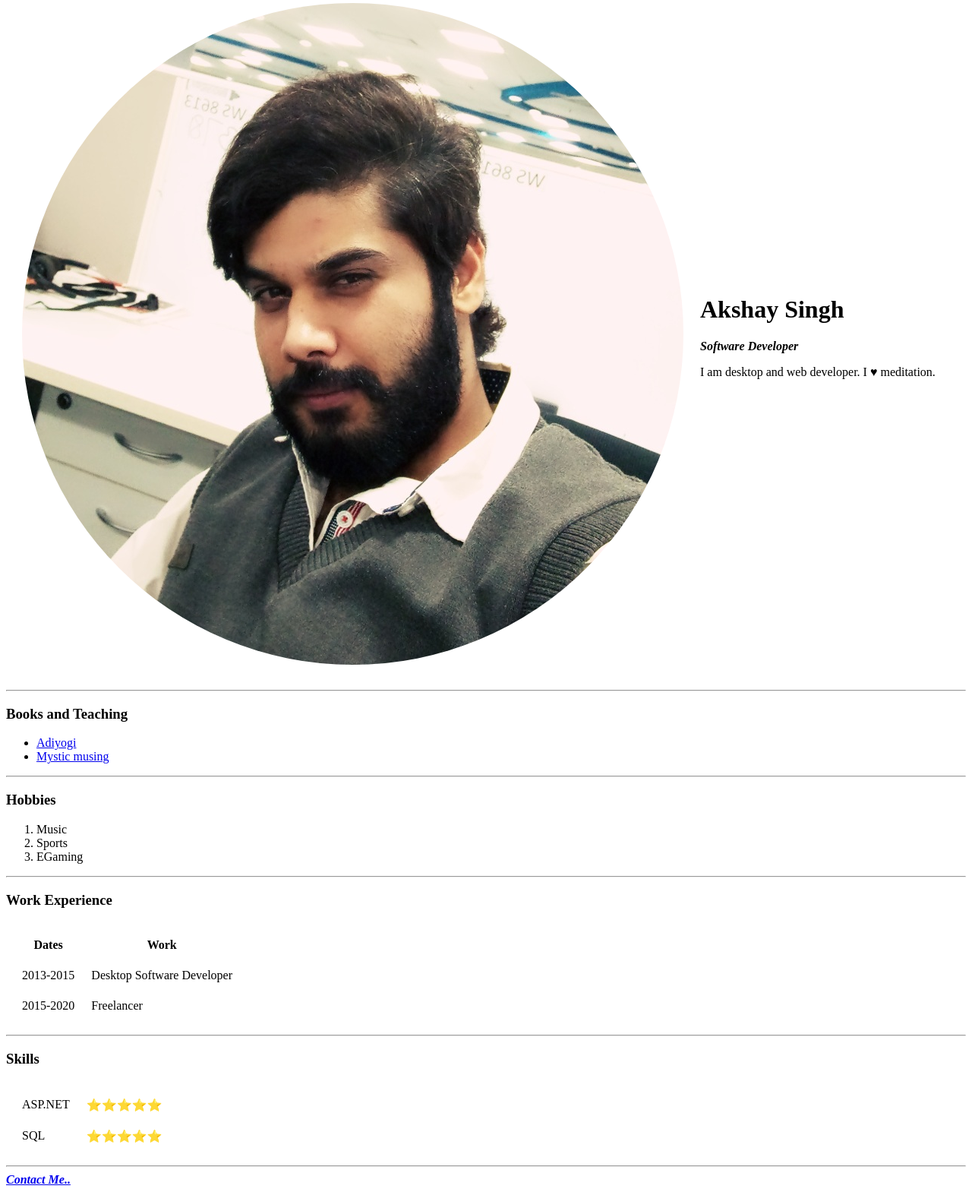
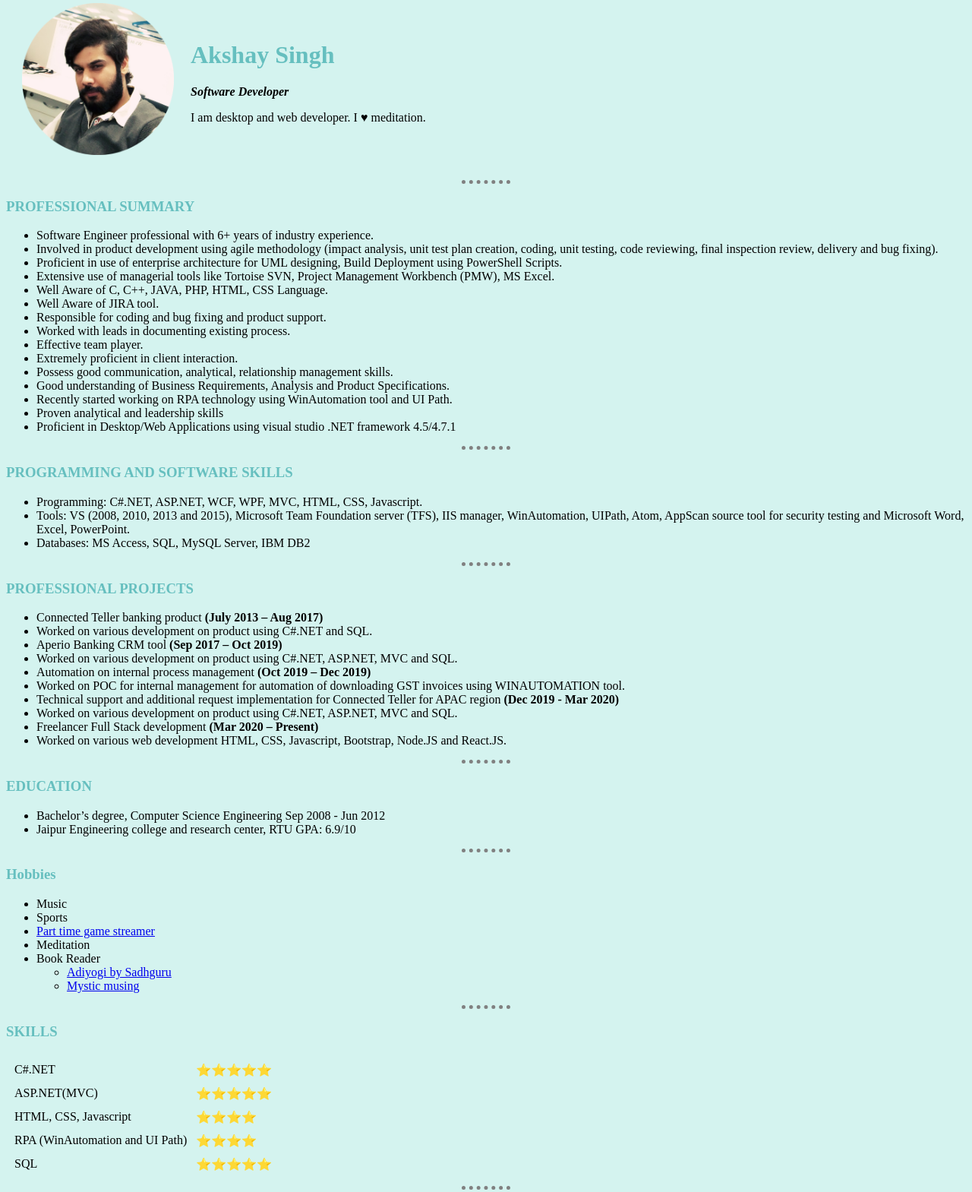
Before and after one commit to xaexplorer/CV, a plain HTML site: page index.html in a window 1280 px wide. Shown: the part 25-1594 px from the top of the page at 76% size. Drawn offline with Linux system fonts and the light colour scheme.

Commit message:
Add files via upload

```diff
--- /dev/null
+++ b/CSS/Styles.css
@@ -0,0 +1,23 @@
+body{
+  background-color: #d4f3ef;
+}
+
+hr{
+  border-style: none;
+  border-top-style: dotted;
+  border-color: grey;
+  border-width: 5px;
+  width: 5%;
+}
+
+img{
+  height: 200px;
+}
+
+h1{
+  color: #66BFBF;
+}
+
+h3{
+  color: #66BFBF;
+}
--- a/index.html
+++ b/index.html
@@ -4,13 +4,14 @@
 <head>
   <meta charset="utf-8">
   <title>❦ Akshay's Personal Site</title>
+  <link rel="stylesheet" href="CSS/Styles.css">
 </head>
 
 <body>
   <table cellspacing="20">
     <tr>
       <td>
-        <img src="circle-cropped.png" />
+        <img src="Images/circle-cropped.png" />
       </td>
       <td>
         <h1>Akshay Singh</h1>
@@ -20,47 +21,160 @@
     </tr>
   </table>
   <hr />
-  <h3>Books and Teaching</h3>
+  <h3>PROFESSIONAL SUMMARY</h3>
   <ul>
-    <li><a
-        href="https://www.amazon.in/Adiyogi-Source-Yoga-Sadhguru/dp/9352643925/ref=asc_df_9352643925/?tag=googleshopdes-21&linkCode=df0&hvadid=397079106398&hvpos=&hvnetw=g&hvrand=5693575837488915077&hvpone=&hvptwo=&hvqmt=&hvdev=c&hvdvcmdl=&hvlocint=&hvlocphy=1007764&hvtargid=pla-312811093596&psc=1&ext_vrnc=hi">Adiyogi</a>
+    <li>
+      Software Engineer professional with 6+ years of industry experience.
     </li>
-    <li><a href="https://www.amazon.in/Mystics-Musings-Sadhguru-ebook/dp/B00AI13V7K">Mystic musing</a></li>
+    <li>
+      Involved in product development using agile methodology (impact analysis, unit test plan creation, coding, unit testing, code reviewing, final inspection review, delivery and bug fixing).
+    </li>
+    <li>
+      Proficient in use of enterprise architecture for UML designing, Build Deployment using PowerShell Scripts.
+    </li>
+    <li>
+      Extensive use of managerial tools like Tortoise SVN, Project Management Workbench (PMW), MS Excel.
+    </li>
+    <li>
+      Well Aware of C, C++, JAVA, PHP, HTML, CSS Language.
+    </li>
+    <li>
+      Well Aware of JIRA tool.
+    </li>
+    <li>
+      Responsible for coding and bug fixing and product support.
+    </li>
+    <li>
+      Worked with leads in documenting existing process.
+    </li>
+    <li>
+      Effective team player.
+    </li>
+    <li>
+      Extremely proficient in client interaction.
+    </li>
+    <li>
+      Possess good communication, analytical, relationship management skills.
+    </li>
+    <li>
+      Good understanding of Business Requirements, Analysis and Product Specifications.
+    </li>
+    <li>
+      Recently started working on RPA technology using WinAutomation tool and UI Path.
+    </li>
+    <li>
+      Proven analytical and leadership skills
+    </li>
+    <li>
+      Proficient in Desktop/Web Applications using visual studio .NET framework 4.5/4.7.1
+    </li>
+  </ul>
+  <hr />
+  <h3>PROGRAMMING AND SOFTWARE SKILLS</h3>
+  <ul>
+    <li>
+      Programming: C#.NET, ASP.NET, WCF, WPF, MVC, HTML, CSS, Javascript.
+    </li>
+    <li>
+      Tools: VS (2008, 2010, 2013 and 2015), Microsoft Team Foundation server (TFS), IIS manager, WinAutomation, UIPath, Atom, AppScan source tool for security testing and Microsoft Word, Excel, PowerPoint.
+    </li>
+    <li>
+      Databases: MS Access, SQL, MySQL Server, IBM DB2
+    </li>
+  </ul>
+  <hr />
+  <h3>PROFESSIONAL PROJECTS</h3>
+  <UL>
+    <li>
+      Connected Teller banking product <strong>(July 2013 – Aug 2017)</strong><br />
+      <li>
+        Worked on various development on product using C#.NET and SQL.
+      </li>
+    </li>
+    <li>
+      Aperio Banking CRM tool <strong>(Sep 2017 – Oct 2019)</strong><br />
+      <li>
+        Worked on various development on product using C#.NET, ASP.NET, MVC and SQL.
+      </li>
+    </li>
+    <li>
+      Automation on internal process management <strong>(Oct 2019 – Dec 2019)</strong><br />
+      <li>
+        Worked on POC for internal management for automation of downloading GST invoices using WINAUTOMATION tool.
+      </li>
+    </li>
+    <li>
+      Technical support and additional request implementation for Connected Teller for APAC region <strong>(Dec 2019 - Mar 2020)</strong> <br />
+      <li>
+        Worked on various development on product using C#.NET, ASP.NET, MVC and SQL.
+      </li>
+    </li>
+    <li>
+      Freelancer Full Stack development <strong>(Mar 2020 – Present)</strong> <br />
+      <li>
+        Worked on various web development HTML, CSS, Javascript, Bootstrap, Node.JS and React.JS.
+      </li>
+    </li>
+  </UL>
+  <hr />
+  <h3>EDUCATION</h3>
+  <ul>
+    <li>
+      Bachelor’s degree, Computer Science Engineering Sep 2008 - Jun 2012
+    </li>
+    <li>
+      Jaipur Engineering college and research center, RTU GPA: 6.9/10
+    </li>
   </ul>
   <hr />
   <h3>Hobbies</h3>
-  <ol>
+  <ul>
     <li>Music</li>
     <li>Sports</li>
-    <li>EGaming</li>
-  </ol>
+    <li><a href="https://www.youtube.com/channel/UCNdrMNxMvtkomweK_QhtEsw?view_as=subscriber">Part time game streamer</a></li>
+    <li>Meditation</li>
+    <li>Book Reader<br />
+      <ul>
+        <li><a
+            href="https://www.amazon.in/Adiyogi-Source-Yoga-Sadhguru/dp/9352643925/ref=asc_df_9352643925/?tag=googleshopdes-21&linkCode=df0&hvadid=397079106398&hvpos=&hvnetw=g&hvrand=5693575837488915077&hvpone=&hvptwo=&hvqmt=&hvdev=c&hvdvcmdl=&hvlocint=&hvlocphy=1007764&hvtargid=pla-312811093596&psc=1&ext_vrnc=hi">Adiyogi by Sadhguru</a>
+        </li>
+        <li><a href="https://www.amazon.in/Mystics-Musings-Sadhguru-ebook/dp/B00AI13V7K">Mystic musing</a></li>
+      </ul>
+    </li>
+  </ul>
   <hr />
-  <h3>Work Experience</h3>
-  <table cellspacing = "20">
-    <thead>
-      <th>Dates</th>
-      <th>Work</th>
-    </thead>
-    <tbody>
-      <tr>
-        <td>2013-2015</td>
-        <td>Desktop Software Developer</td>
-      </tr>
-      <tr>
-        <td>2015-2020</td>
-        <td>Freelancer</td>
-      </tr>
-    </tbody>
-  </table>
-  <hr />
-  <h3>Skills</h3>
-  <table cellspacing = "20">
+  <h3>SKILLS</h3>
+  <table cellspacing="10">
     <tr>
       <td>
-        ASP.NET
+        C#.NET
       </td>
       <td>
         ⭐⭐⭐⭐⭐
+      </td>
+    </tr>
+    <tr>
+      <td>
+        ASP.NET(MVC)
+      </td>
+      <td>
+        ⭐⭐⭐⭐⭐
+      </td>
+    </tr>
+    <tr>
+      <td>
+        HTML, CSS, Javascript
+      </td>
+      <td>
+        ⭐⭐⭐⭐
+      </td>
+    </tr>
+    <tr>
+      <td>
+        RPA (WinAutomation and UI Path)
+      </td>
+      <td>
+        ⭐⭐⭐⭐
       </td>
     </tr>
     <tr>
@@ -73,7 +187,7 @@
     </tr>
   </table>
   <hr />
-  <a href="D:\Projects\WebDevelopment\HTML - Personal Site\Contact-Me.html"><strong><em>Contact Me..</em></strong></a>
+  <a href="Contact-Me.html"><strong><em>Contact Me..</em></strong></a>
 </body>
 
 </html>
```
Also changed, not shown: Contact-Me.html (+6 -4 lines), Images/circle-cropped.png (added).
